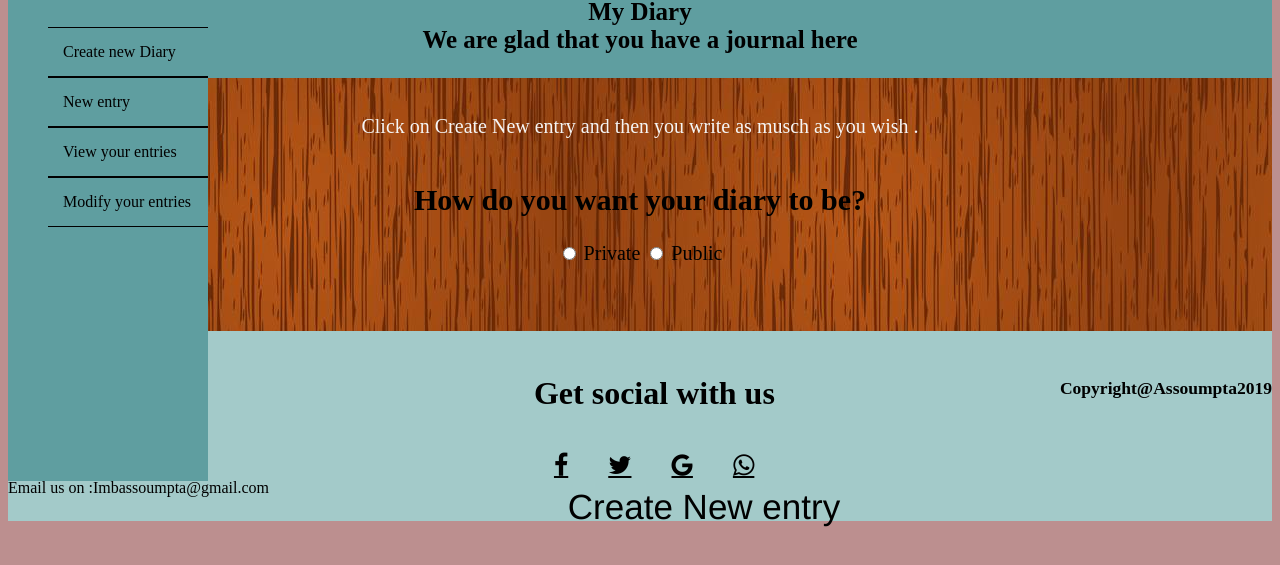
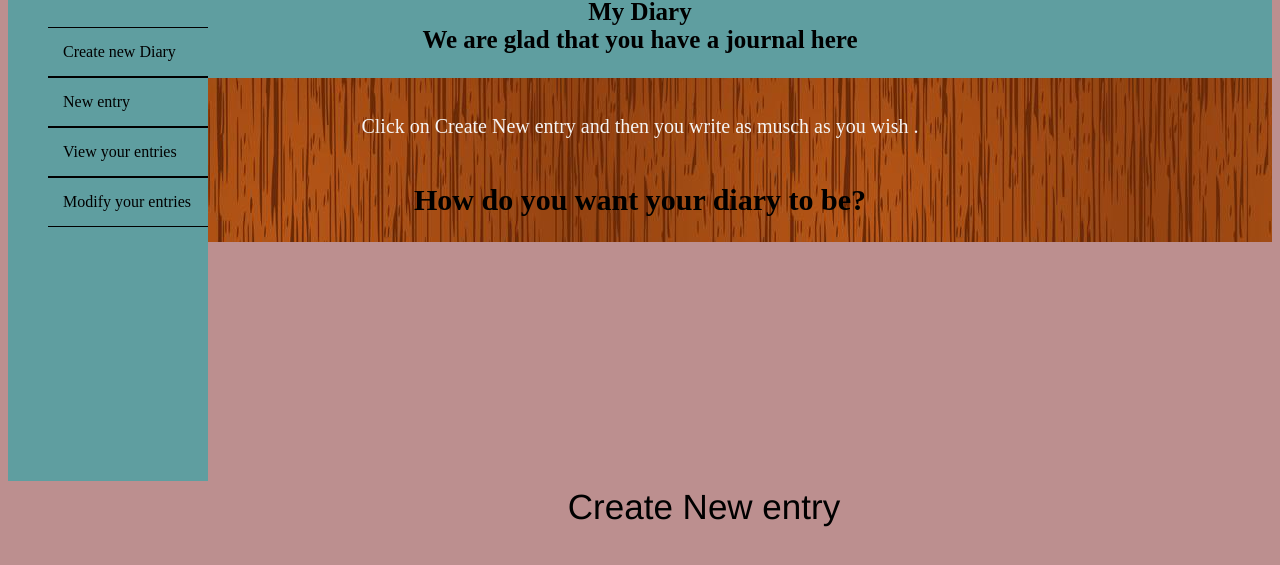
Before and after one commit to Assoumpta/MyDiary, a plain HTML site: page UI/userjournal.html in a window 1280 px wide. Shown: the part 153-718 px from the top of the page. Drawn offline with Linux system fonts and the light colour scheme; files that its build step writes are made by us from their sources.

Commit message:
well done

```diff
--- a/UI/CSS/index.css
+++ b/UI/CSS/index.css
@@ -16,6 +16,7 @@ body{
     width:10%;
     justify-content: flex-start;
     align-items: flex-start;
+    margin-right: auto;
 
 }
 
--- a/userjournal.html
+++ b/UI/userjournal.html
@@ -4,14 +4,14 @@
     <meta charset="UTF-8">
     <meta name="viewport" content="width=device-width, initial-scale=1.0">
     <meta http-equiv="X-UA-Compatible" content="ie=edge">
-    <link rel="stylesheet" href="/UI/CSS/index.css">
+    <link rel="stylesheet" href="UI/CSS/index.css">
     <link rel="stylesheet" href="https://stackpath.bootstrapcdn.com/font-awesome/4.7.0/css/font-awesome.min.css">
     <title>Journal</title>
 </head>
 <body>
         <header class="header">
                 <nav>
-                     <img class=" logo"src="UI/assets/logo.png">
+                     <img class=" logo"src="/UI/assets/logo.png">
                     <ul >
                      <li class="box home"> <a href="index.html" >Home</a> </li>
                       <li class="box login"> <a href="Login.html"> Login</a> </li>
@@ -41,10 +41,7 @@
         <div class="userentry">
                 <div class="check">
                         <h2>How do you want your diary to be?</h2>
-                        <form action="check">
-                            <label><input type="radio" name="radio"> Private</label>
-                            <label><input type="radio" name="radio"> Public</label>
-                            </form><br><br>
+
                             <p><a href="newentries2.html">Create New entry</a></p>
                         </div>
 
@@ -56,31 +53,6 @@
     </div>
 
     </div>
-    <div class="articles">
-    <div class="article content1">
-        <h1>Contact us </h1>
-        <p>Tel:0780311213</p>
-        or
-        <p>Email us on
-            :Imbassoumpta@gmail.com</p>
-    </div>
-    <div class="article content2">
-        <h1>Get social with us </h1>
-       <div class="social">
-<a href="http://facebook.com/www.Mydiary.com"class="fa fa-facebook" target="_blank"></a>
- <a href="http://twitter.com/www.Mydiary.com" class="fa fa-twitter" target="_blank"></a>
- <a href="http://Youtube.com/www.Mydiary.com" class="fa fa-google" target="_blank"></a>
-<a href="http://Google+.com/www.Mydiary.com" class="fa fa-whatsapp" target="_blank"></a>
-</div>
-
-    </div>
-
-    <div class="footer">
-        <h3>Copyright@Assoumpta2019</h3>
-    </div>
-</div>
-
-
 
 
 </body>
```
Also changed, not shown: UI/About.html (renamed from About.html, +2 -2 lines), UI/Login.html (renamed from Login.html, +2 -2 lines), UI/index.html (renamed from index.html, +2 -2 lines), UI/newentries2.html (renamed from newentries2.html, +2 -25 lines), UI/signup.html (renamed from signup.html, +2 -2 lines), UI/viewentry.html (renamed from viewentry.html, +3 -25 lines), README.md (deleted).
